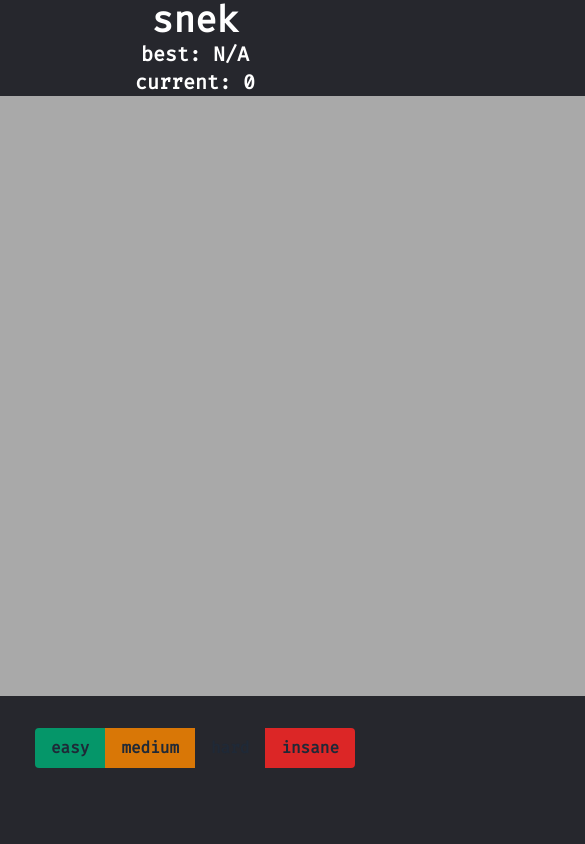
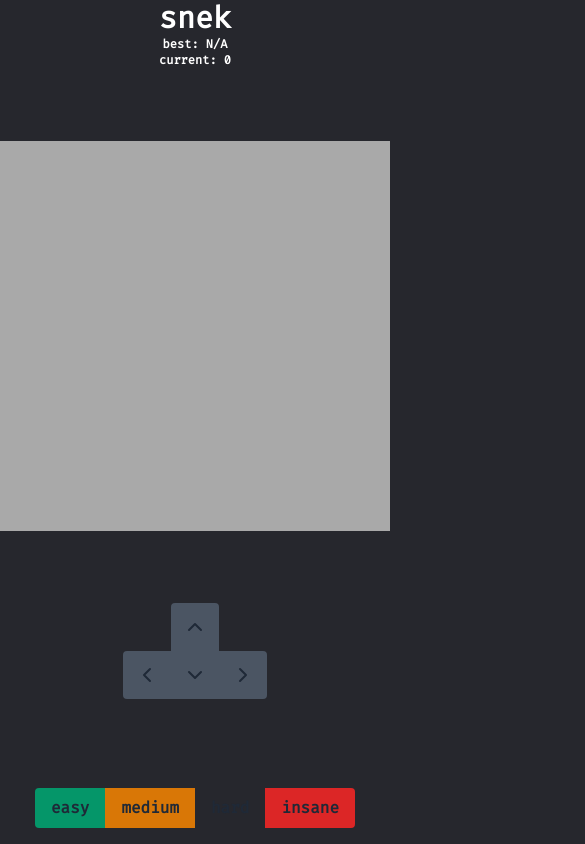
Before and after one commit to devdeadly/snake, a website built with Parcel: page src/index.html in a window 390 px wide. Shown: the whole page, 585 px wide, since content can reach past the window. Built offline with nearby package versions, Linux system fonts and the light colour scheme.

Commit message:
mobile friendly

```diff
--- a/src/constants.ts
+++ b/src/constants.ts
@@ -18,6 +18,13 @@ export class COLORS {
   static ERROR: string = '#ff8c00';
 }
 
+export const KEYPAD = {
+  37: 'LEFT',
+  38: 'UP',
+  39: 'RIGHT',
+  40: 'DOWN'
+};
+
 export const CANVAS_DIMENSION: number = 600;
 export const CELL_DIMENSION: number = 20;
 export const CANVAS_ROWS_COLS: number = CANVAS_DIMENSION / CELL_DIMENSION;
--- a/src/index.html
+++ b/src/index.html
@@ -2,7 +2,10 @@
 <html lang="en">
   <head>
     <meta charset="UTF-8" />
-    <meta name="viewport" content="width=device-width, initial-scale=1.0" />
+    <meta
+      name="viewport"
+      content="width=device-width, initial-scale=1, maximum-scale=1"
+    />
     <meta http-equiv="X-UA-Compatible" content="ie=edge" />
     <title>snek</title>
     <link rel="shortcut icon" href="favicon.ico" type="image/x-icon" />
@@ -18,13 +21,55 @@
   </head>
   <body>
     <main>
-      <h1 class="text-4xl">snek</h1>
-      <p class="text-xl">
+      <header>
+        <h1 class="text-3xl md:text-4xl">snek</h1>
+        <p class="text-xs md:text-xl">
           best<span id="game-mode"></span>: <span id="best-score">N/A</span>
         </p>
-      <p class="text-xl">current: <span id="current-score">0</span></p>
+        <p class="text-xs md:text-xl">
+          current: <span id="current-score">0</span>
+        </p>
+      </header>
 
+      <div id="canvas-wrapper">
         <canvas id="canvas"></canvas>
+        <div>
+          <p id="gameover" class="text-xl text-red-600 mt-4 canvas-outcome"></p>
+          <p id="win" class="text-xl text-green-600 mt-4 canvas-outcome"></p>
+        </div>
+      </div>
+      <div class="block sm:hidden">
+        <section id="keypad">
+          <button
+            class="bg-gray-600 hover:bg-gray-500 text-gray-800 font-bold p-3 rounded-t"
+            value="UP"
+          >
+            <i data-feather="chevron-up"></i>
+          </button>
+          <div class="inline-flex">
+            <button
+              class="bg-gray-600 hover:bg-gray-500 text-gray-800 font-bold p-3 rounded-l"
+              value="LEFT"
+            >
+              <i data-feather="chevron-left"></i>
+            </button>
+            <button
+              class="bg-gray-600 hover:bg-gray-500 text-gray-800 font-bold p-3"
+              value="DOWN"
+            >
+              <i data-feather="chevron-down"></i>
+            </button>
+            <button
+              class="bg-gray-600 hover:bg-gray-500 text-gray-800 font-bold p-3 rounded-r"
+              value="RIGHT"
+            >
+              <i data-feather="chevron-right"></i>
+            </button>
+          </div>
+        </section>
+      </div>
+
+      <footer>
         <div class="inline-flex" id="play-buttons">
           <button
             class="bg-green-600 hover:bg-green-500 text-gray-800 font-bold py-2 px-4 rounded-l play"
@@ -44,7 +89,6 @@
           >
             hard
           </button>
-
           <button
             class="bg-red-600 hover:bg-red-500 text-gray-800 font-bold py-2 px-4 rounded-r play"
             value="INSANE"
@@ -52,9 +96,12 @@
             insane
           </button>
         </div>
-      <p id="gameover" class="text-xl text-red-600 mt-4"></p>
-      <p id="win" class="text-xl text-green-600 mt-4"></p>
+      </footer>
     </main>
     <script src="./index.ts"></script>
+    <script src="https://unpkg.com/feather-icons"></script>
+    <script>
+      feather.replace();
+    </script>
   </body>
 </html>
--- a/src/index.ts
+++ b/src/index.ts
@@ -2,6 +2,7 @@ import { Snek } from './models/Snek';
 import { Apple } from './models/Apple';
 import { Direction } from './models/Direction';
 import {
+  KEYPAD,
   COLORS,
   CANVAS_DIMENSION,
   CANVAS_ROWS_COLS,
@@ -239,9 +240,23 @@ document.querySelectorAll('.play').forEach((btn: HTMLButtonElement) => {
 
 document.addEventListener('keydown', evt => {
   if (isValidMovement(evt.keyCode)) direction.new = evt.keyCode;
-  else {
-  }
 });
 
+document
+  .querySelectorAll('#keypad button')
+  .forEach((btn: HTMLButtonElement) => {
+    btn.addEventListener('click', () => {
+      let correspondingKeyCode = getCodeFromKeypad(btn.value);
+      if (correspondingKeyCode && isValidMovement(correspondingKeyCode))
+        direction.new = correspondingKeyCode;
+    });
+  });
+
+const getCodeFromKeypad = (direction: String): number => {
+  for (let code in KEYPAD) {
+    if (KEYPAD[code] === direction) return Number(code);
+  }
+  return null;
+};
 // draw an empty canvas on page load
 initializeBoard();
--- a/src/styles/main.scss
+++ b/src/styles/main.scss
@@ -8,14 +8,9 @@ $dark-grey: #26272d;
 
 // @import '~bulma';
 
-#play-buttons {
-  display: flex;
-  justify-content: center;
-  margin-top: 2em;
-}
-
 html,
 body {
+  height: 100%;
   background: $dark-grey;
   color: $white;
   font-weight: 700;
@@ -27,10 +22,50 @@ body {
 canvas {
   background: $white;
   margin: 0 auto;
-  // transform: scale(0.5);
+  width: 100%;
 }
 
-.title,
-.subtitle {
-  color: $white;
+@media (min-width: 640px) {
+  canvas {
+    width: inherit;
+  }
 }
+
+main {
+  height: 100%;
+
+  display: flex;
+  justify-content: space-between;
+  flex-direction: column;
+}
+
+#play-buttons {
+  display: flex;
+  justify-content: center;
+}
+
+footer {
+  padding: 1em 0;
+}
+
+#keypad {
+  display: flex;
+  flex-direction: column;
+  justify-content: center;
+  align-items: center;
+}
+
+#canvas-wrapper {
+  position: relative;
+}
+
+.canvas-outcome {
+  position: absolute;
+  top: 50%;
+  left: 50%;
+  transform: translate(-50%, -50%);
+}
+
+button {
+  touch-action: manipulation; // disables zooming in on button press on mobile
+}
```
Lines whose indentation alone changed are shown as unchanged.
